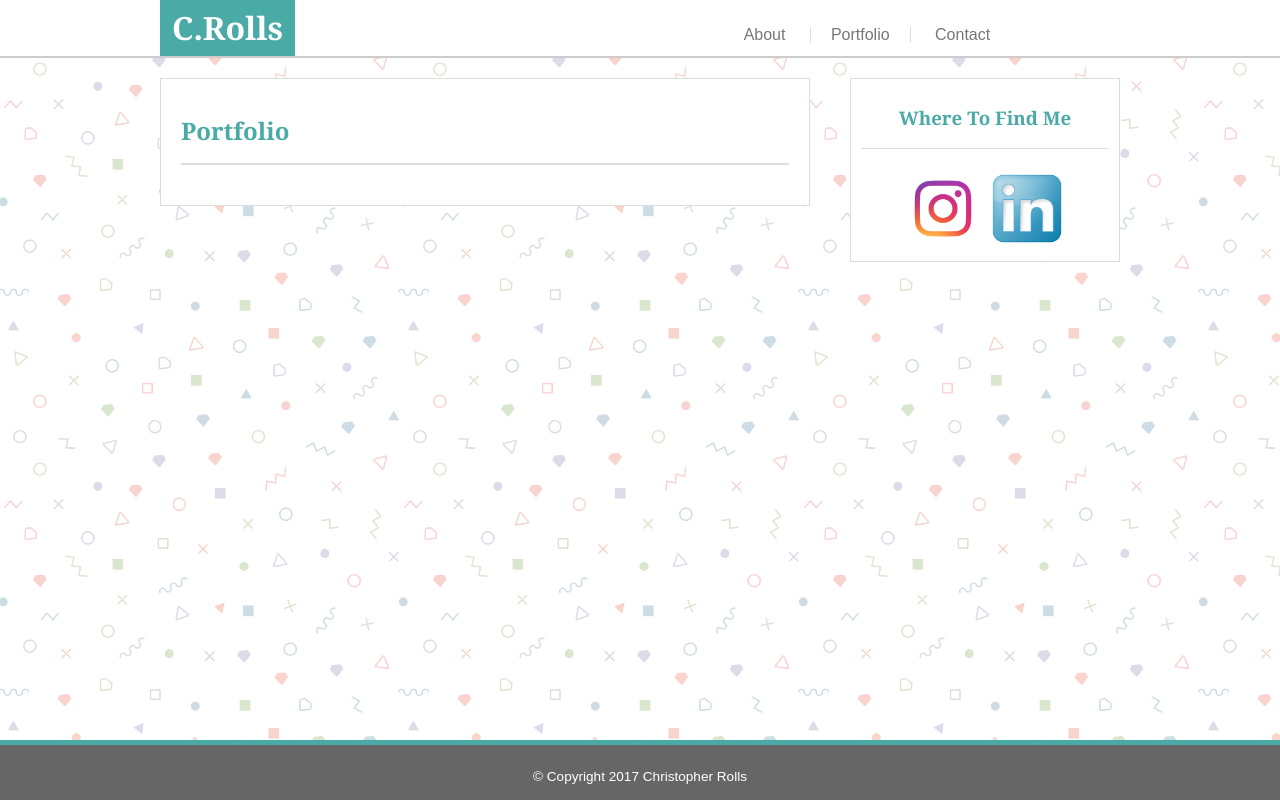
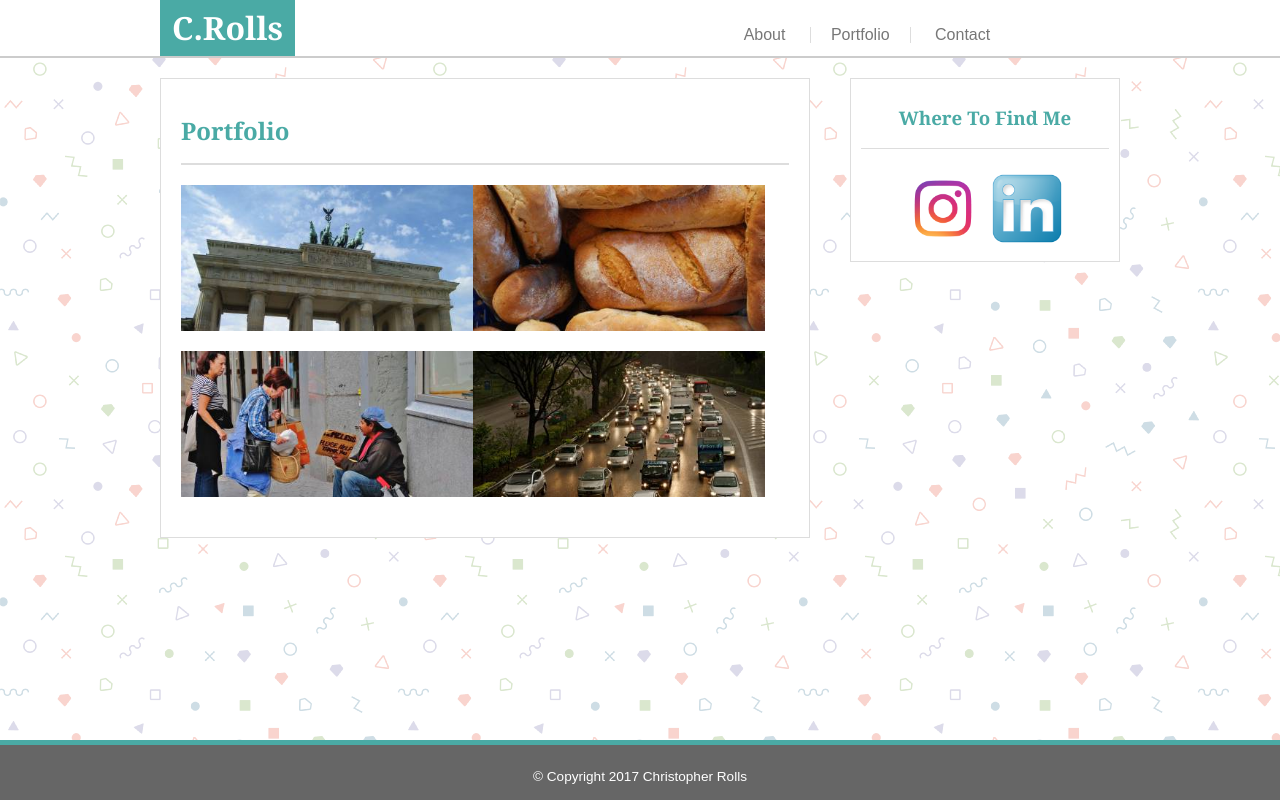
Before and after one commit to imperialrolls/Basic-Portfolio, a plain HTML site: page portfolio.html in a window 1280 px wide. Drawn offline with Linux system fonts and the light colour scheme.

Commit message:
friday 1st update

```diff
--- a/assets/css/style.css
+++ b/assets/css/style.css
@@ -121,6 +121,27 @@ ul.nav-tabs {
 
 /* MAIN CONTENT - PORTFOLIO */
 
+.portfolio-image {
+	position: relative;
+	float: left;
+	width: 48%;
+	margin-bottom: 20px;
+}
+
+.left {
+	float: left;
+}
+
+.right {
+	float: right;
+}
+
+.portfolio-image img {
+	width: 100%;
+	margin: 0;
+}
+
+
 
 
 /* MAIN CONTENT - CONTACT */
--- a/portfolio.html
+++ b/portfolio.html
@@ -23,13 +23,42 @@
 		</div>
 	</nav>
 	<!-- END NAV BAR -->
+
 	<!-- START CONTENT AREA -->
 	<div class="container">
 		<div class="content">
 			<!-- START MAIN CONTENT -->
 			<div class="main-section">
 				<h2>Portfolio</h2>
-			</div>
+
+				<div class="portfolio-image" class="left">
+
+					<img src="assets/images/berlin.jpg">
+
+				</div>
+
+					<div class="portfolio-image" class="right">
+
+						<img src="assets/images/food.jpg">
+
+				</div>
+
+					<div class="portfolio-image" class="left">
+
+						<img src="assets/images/people.jpg">
+
+				</div>
+
+					<div class="portfolio-image" class="right">
+
+						<img src="assets/images/transport.jpg">
+
+				</div>
+
+
+		</div>
+
+
 			<!-- END MAIN CONTENT -->
 			<!-- START SIDEBAR -->
 			<div class="sidebar">
```
